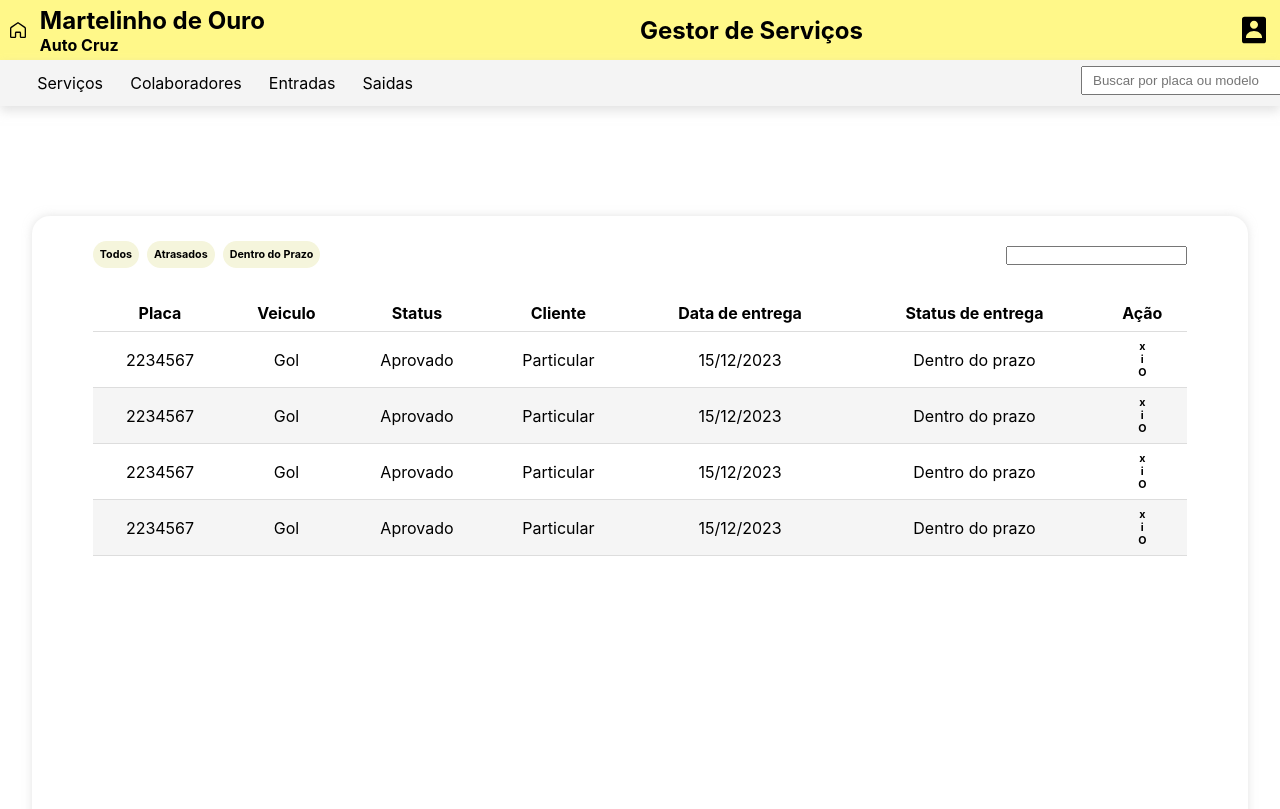
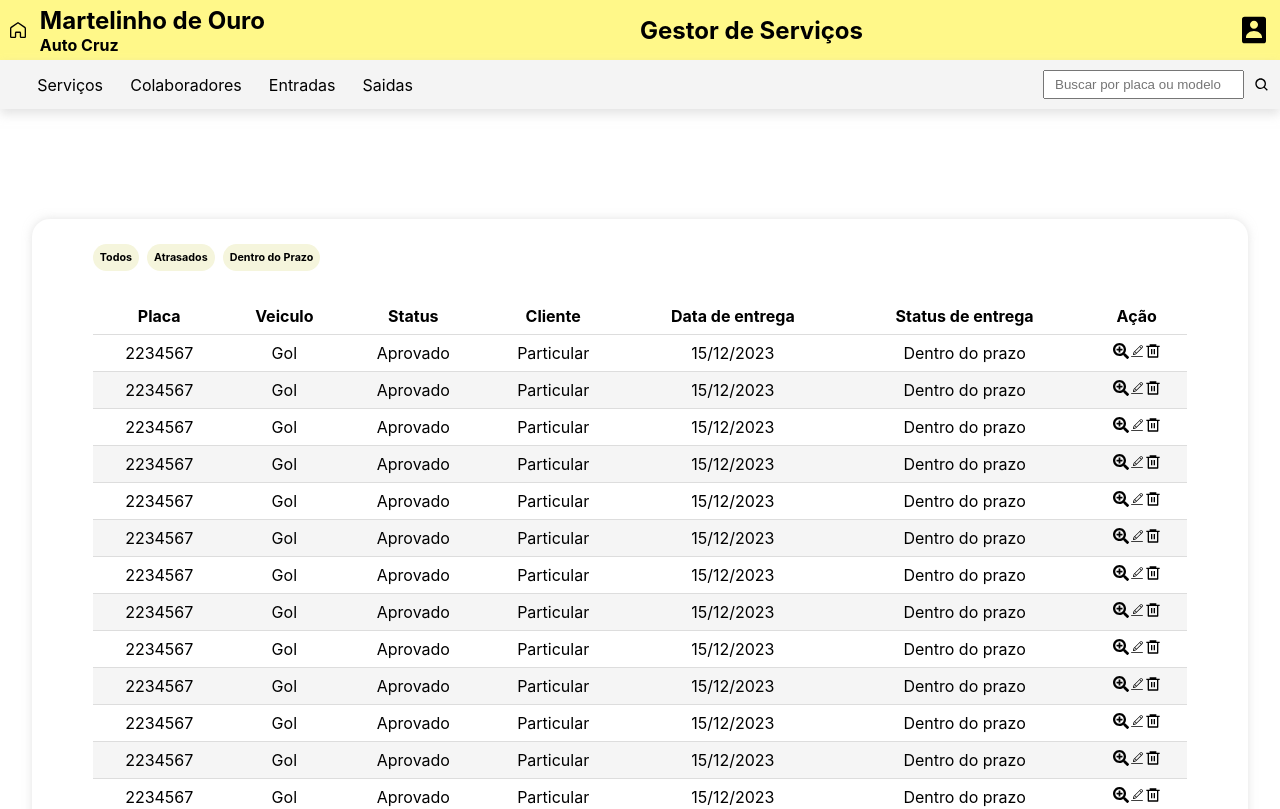
Before and after one commit to Mts-Carneiro/Martelinho_de_ouro_front_end, a React (Create React App) app in the folder martelinho_de_ouro_front_end/: page / in a window 1280 px wide. Shown: the top 809 px of the page. Built offline with nearby package versions, Linux system fonts and the light colour scheme.

Commit message:
feat: styled tabla and components

```diff
--- a/martelinho_de_ouro_front_end/src/Components/Header/NavigateBar/SearchBar/styled.ts
+++ b/martelinho_de_ouro_front_end/src/Components/Header/NavigateBar/SearchBar/styled.ts
@@ -2,15 +2,19 @@ import styled from "styled-components";
 
 export const StyledSearchBar = styled.div`
   height: 80%;
-  width: 15%;
   background-color: transparent;
   display: flex;
   flex-direction: row;
   justify-content: space-evenly;
   align-content: center;
   align-items: center;
+  gap: 10px;
 
   input {
     padding: 5px 10px;
   }
+
+  svg {
+    cursor: pointer;
+  }
 `;
--- a/martelinho_de_ouro_front_end/src/Components/Header/NavigateBar/styled.ts
+++ b/martelinho_de_ouro_front_end/src/Components/Header/NavigateBar/styled.ts
@@ -2,7 +2,6 @@ import styled from "styled-components";
 
 export const StyledNavBar = styled.div`
   background-color: #f4f4f4;
-  height: 26px;
   width: -webkit-fill-available;
   display: flex;
   justify-content: space-between;
--- /dev/null
+++ b/martelinho_de_ouro_front_end/src/Components/MainBox/Table/Tr/ActionBox/index.tsx
@@ -0,0 +1,14 @@
+import { StyledActionBox } from "./styled";
+import { RiDeleteBin6Line } from "react-icons/ri";
+import { CiEdit } from "react-icons/ci";
+import { FaSearchPlus } from "react-icons/fa";
+
+export const ActionBox = () => {
+  return (
+    <StyledActionBox>
+      <FaSearchPlus />
+      <CiEdit />
+      <RiDeleteBin6Line />
+    </StyledActionBox>
+  );
+};
--- /dev/null
+++ b/martelinho_de_ouro_front_end/src/Components/MainBox/Table/Tr/ActionBox/styled.ts
@@ -0,0 +1,7 @@
+import styled from "styled-components";
+
+export const StyledActionBox = styled.div`
+  svg {
+    cursor: pointer;
+  }
+`;
--- /dev/null
+++ b/martelinho_de_ouro_front_end/src/Components/MainBox/Table/Tr/index.tsx
@@ -0,0 +1,18 @@
+import { ActionBox } from "./ActionBox";
+import { StyledTr } from "./styled";
+
+export const Tr = () => {
+  return (
+    <StyledTr>
+      <td>2234567</td>
+      <td>Gol</td>
+      <td>Aprovado</td>
+      <td>Particular</td>
+      <td>15/12/2023</td>
+      <td>Dentro do prazo</td>
+      <td>
+        <ActionBox />
+      </td>
+    </StyledTr>
+  );
+};
--- /dev/null
+++ b/martelinho_de_ouro_front_end/src/Components/MainBox/Table/Tr/styled.ts
@@ -0,0 +1,3 @@
+import styled from "styled-components";
+
+export const StyledTr = styled.tr``;
--- a/martelinho_de_ouro_front_end/src/Components/MainBox/Table/index.tsx
+++ b/martelinho_de_ouro_front_end/src/Components/MainBox/Table/index.tsx
@@ -1,3 +1,4 @@
+import { Tr } from "./Tr";
 import { StyledTable } from "./styles";
 
 export const Table = () => {
@@ -15,66 +16,36 @@ export const Table = () => {
         </tr>
       </thead>
       <tbody>
-        <tr>
-          <td>2234567</td>
-          <td>Gol</td>
-          <td>Aprovado</td>
-          <td>Particular</td>
-          <td>15/12/2023</td>
-          <td>Dentro do prazo</td>
-          <td>
-            <div>
-              <h6>x</h6>
-              <h6>i</h6>
-              <h6>O</h6>
-            </div>
-          </td>
-        </tr>
-        <tr>
-          <td>2234567</td>
-          <td>Gol</td>
-          <td>Aprovado</td>
-          <td>Particular</td>
-          <td>15/12/2023</td>
-          <td>Dentro do prazo</td>
-          <td>
-            <div>
-              <h6>x</h6>
-              <h6>i</h6>
-              <h6>O</h6>
-            </div>
-          </td>
-        </tr>
-        <tr>
-          <td>2234567</td>
-          <td>Gol</td>
-          <td>Aprovado</td>
-          <td>Particular</td>
-          <td>15/12/2023</td>
-          <td>Dentro do prazo</td>
-          <td>
-            <div>
-              <h6>x</h6>
-              <h6>i</h6>
-              <h6>O</h6>
-            </div>
-          </td>
-        </tr>
-        <tr>
-          <td>2234567</td>
-          <td>Gol</td>
-          <td>Aprovado</td>
-          <td>Particular</td>
-          <td>15/12/2023</td>
-          <td>Dentro do prazo</td>
-          <td>
-            <div>
-              <h6>x</h6>
-              <h6>i</h6>
-              <h6>O</h6>
-            </div>
-          </td>
-        </tr>
+        <Tr />
+        <Tr />
+        <Tr />
+        <Tr />
+        <Tr />
+        <Tr />
+        <Tr />
+        <Tr />
+        <Tr />
+        <Tr />
+        <Tr />
+        <Tr />
+        <Tr />
+        <Tr />
+        <Tr />
+        <Tr />
+        <Tr />
+        <Tr />
+        <Tr />
+        <Tr />
+        <Tr />
+        <Tr />
+        <Tr />
+        <Tr />
+        <Tr />
+        <Tr />
+        <Tr />
+        <Tr />
+        <Tr />
+        <Tr />
       </tbody>
     </StyledTable>
   );
--- a/martelinho_de_ouro_front_end/src/Components/MainBox/Table/styles.ts
+++ b/martelinho_de_ouro_front_end/src/Components/MainBox/Table/styles.ts
@@ -1,10 +1,10 @@
 import styled from "styled-components";
 
 export const StyledTable = styled.table`
-  width: 90%;
+  width: 100%;
   height: -webkit-fill-available;
   margin-top: 17px;
-  border-collapse: collapse; // Isso garante que as bordas sejam colapsadas
+  border-collapse: collapse;
 
   td,
   th {
--- a/martelinho_de_ouro_front_end/src/Components/MainBox/index.tsx
+++ b/martelinho_de_ouro_front_end/src/Components/MainBox/index.tsx
@@ -10,11 +10,10 @@ export const Main = () => {
           <h6>Atrasados</h6>
           <h6>Dentro do Prazo</h6>
         </div>
-        <div>
-          <input type="text" />
-        </div>
       </div>
-      <Table></Table>
+      <div className="table_div">
+        <Table></Table>
+      </div>
     </StyledMainBox>
   );
 };
--- a/martelinho_de_ouro_front_end/src/Components/MainBox/styles.ts
+++ b/martelinho_de_ouro_front_end/src/Components/MainBox/styles.ts
@@ -11,6 +11,12 @@ export const StyledMainBox = styled.div`
   display: flex;
   flex-direction: column;
   padding-top: 25px;
+
+  .table_div {
+    width: 90%;
+    height: -webkit-fill-available;
+    overflow-y: auto;
+  }
 
   .options_header {
     display: flex;
```
